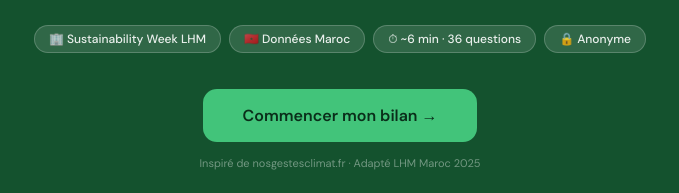
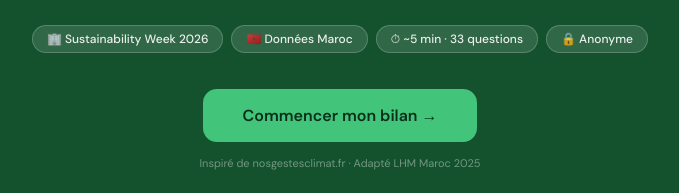
Before and after one commit to sustainabilityweek/lhm-carbon, a plain HTML site: page index.html in a window 1280 px wide. Shown: the part 486-679 px from the top of the page, 300-979 px from the left. Drawn offline with Linux system fonts and the light colour scheme.

Commit message:
Update index.html

```diff
--- a/index.html
+++ b/index.html
@@ -172,9 +172,9 @@ input[type=range]::-webkit-slider-thumb{-webkit-appearance:none;width:24px;heigh
   <h1>Quelle est votre<br><em>empreinte carbone</em><br>au quotidien ?</h1>
   <p>Un bilan exhaustif personnalisé, adapté au contexte marocain. Découvrez vos actions concrètes pour la Sustainability Week.</p>
   <div class="splash-tags">
-    <div class="splash-tag">🏢 Sustainability Week LHM</div>
+    <div class="splash-tag">🏢 Sustainability Week 2026</div>
     <div class="splash-tag">🇲🇦 Données Maroc</div>
-    <div class="splash-tag">⏱ ~6 min · 36 questions</div>
+    <div class="splash-tag">⏱ ~5 min · 33 questions</div>
     <div class="splash-tag">🔒 Anonyme</div>
   </div>
   <button class="btn-start" onclick="startApp()">Commencer mon bilan →</button>
```
